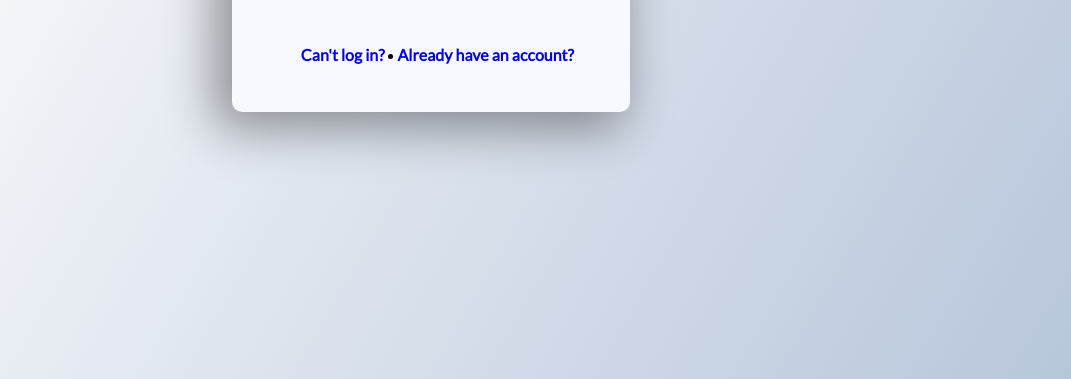
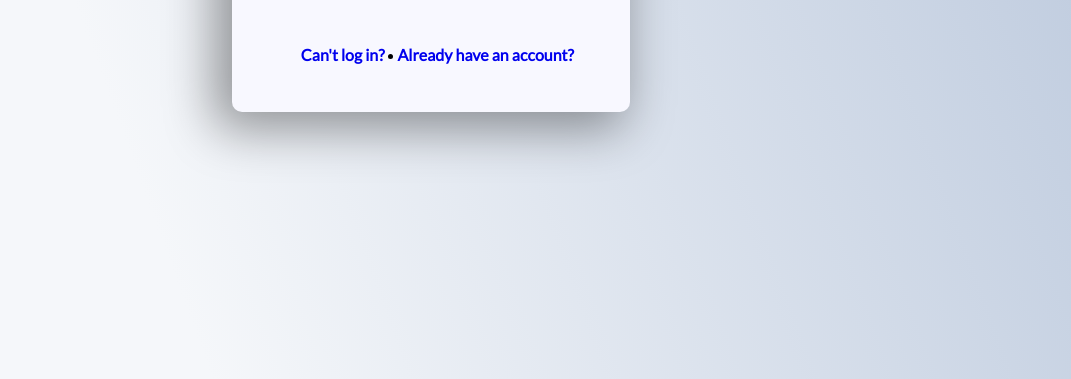
Before and after one commit to Manveer399/Login, a plain HTML site: page index.html in a window 1280 px wide. Shown: the part 549-928 px from the top of the page, without its empty margins (209-1280 px from the left). Drawn offline with Linux system fonts and the light colour scheme.

Commit message:
adjust background

```diff
--- a/style.css
+++ b/style.css
@@ -10,10 +10,9 @@
 
 body {
   min-height: 100vh;
-  background-image: linear-gradient(300deg, #b8c6db 0%, #f5f7fa 74%);
+  background-image: linear-gradient(250deg, #b8c6db 0%, #f5f7fa 74%);
   background-repeat: no-repeat;
   background-size: cover;
-  max-height: 10vh;
 }
 
 form {
```
